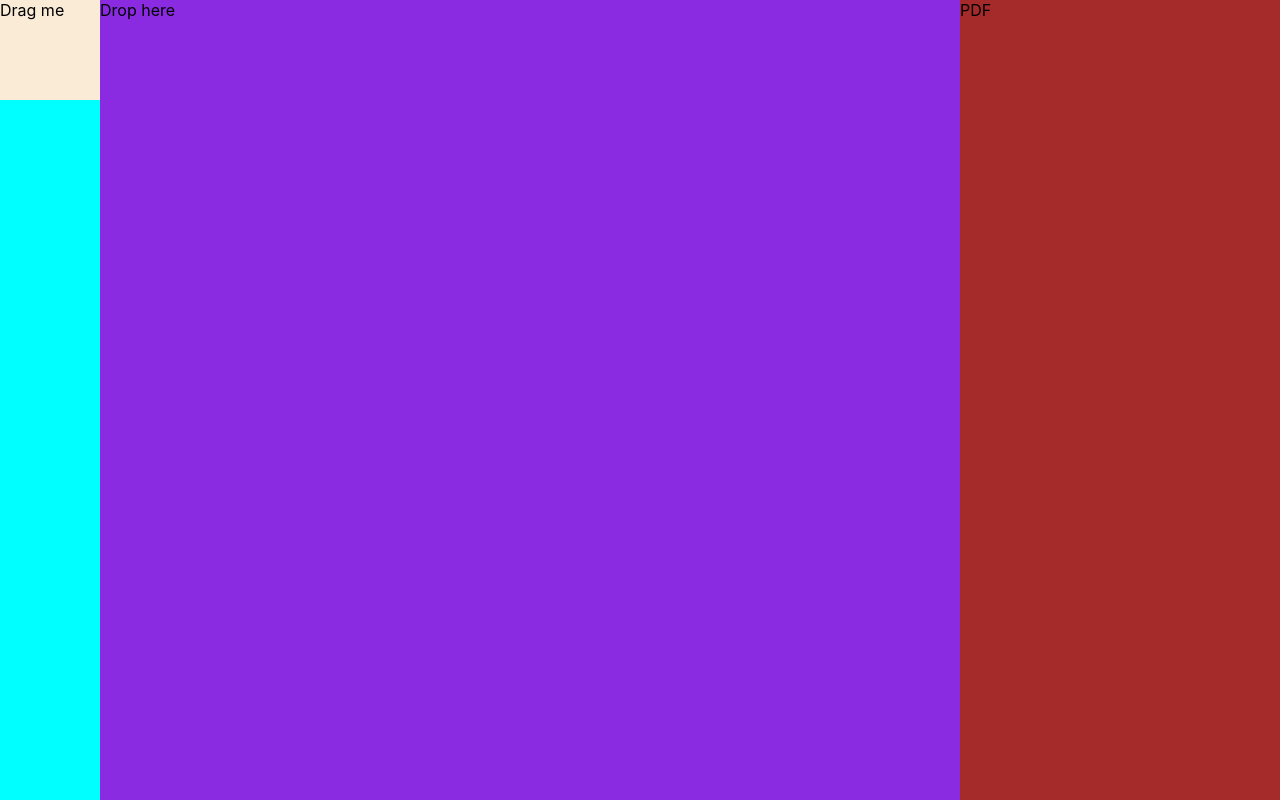
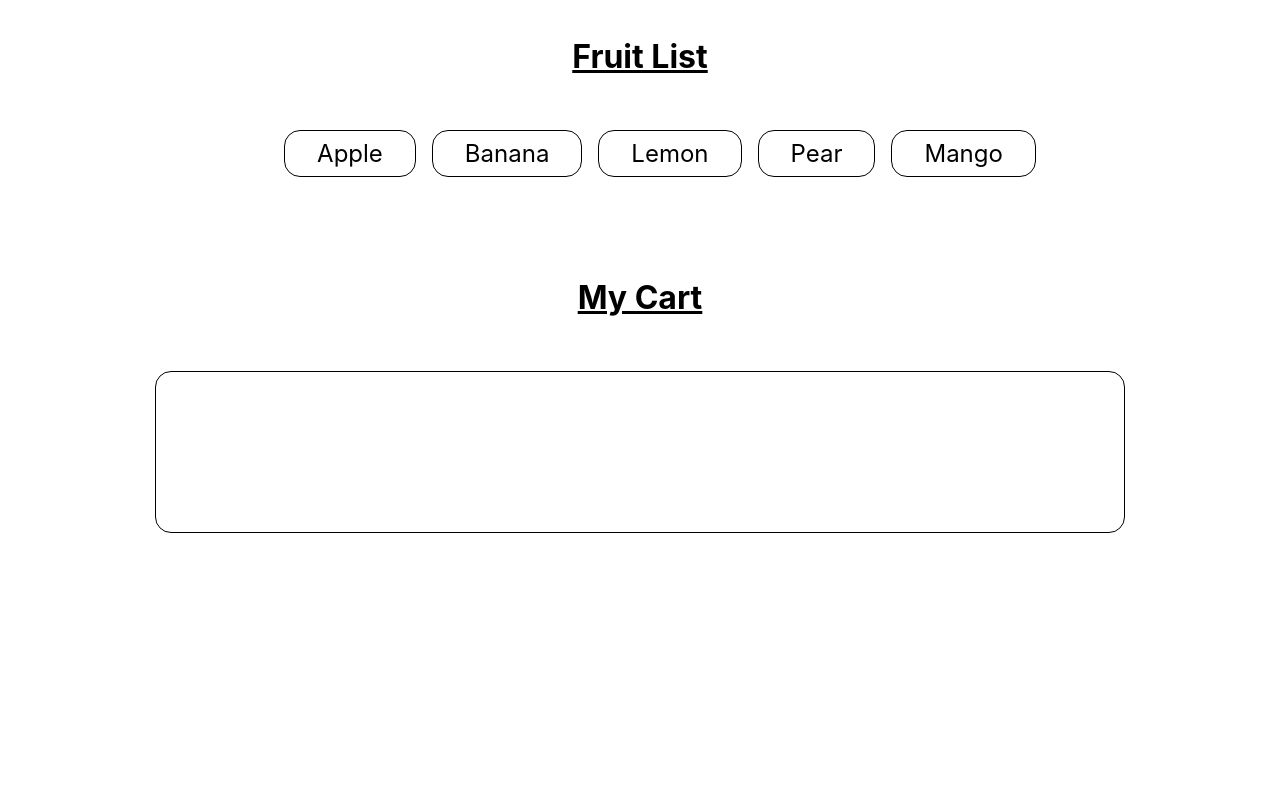
Before and after one commit to johan-uqac/hackathon-web, a React (Create React App) app in the folder hackaton-web/: page / in a window 1280 px wide. Built offline with nearby package versions, Linux system fonts and the light colour scheme.

Commit message:
Add base project that works

```diff
--- a/hackaton-web/src/App.css
+++ b/hackaton-web/src/App.css
@@ -1,34 +1,35 @@
-.App {
-  width: 100%;
-  height: 800px;
+.main {
   display: flex;
+  flex-direction: column;
+  align-items: center;
+  gap: 4rem;
+  padding: 1rem;
 }
 
-.inputsDiv {
-  flex: 3;
+.fruit-list-section {
   display: flex;
-  background-color: aqua;
+  flex-direction: column;
+  align-items: center;
+  gap: 1rem;
+}
+.fruit-list-section > h1 {
+  text-decoration: underline;
 }
 
-.pdfDiv {
-  flex: 1;
-  background-color: brown;
+.fruit-list {
+  display: flex;
+  justify-content: center;
+  width: 100%;
+  gap: 1rem;
 }
 
-.draggable {
-  width: 100px;
-  height: 100px;
-  background-color: red;
-  position: absolute;
-  z-index: 9;
+.cart-section {
+  display: flex;
+  flex-direction: column;
+  align-items: center;
+  gap: 1rem;
+  width: 75%;
 }
-
-.droppableDiv {
-  flex: 1;
-  background-color: blueviolet;
+.cart-section > h1 {
+  text-decoration: underline;
 }
-
-.draggableList {
-  flex: 1;
-  background-color: blue;
-}
--- a/hackaton-web/src/App.tsx
+++ b/hackaton-web/src/App.tsx
@@ -1,42 +1,39 @@
-import './App.css';
+import { DndContext, DragEndEvent } from "@dnd-kit/core";
+import { useState } from "react";
+import "./App.css";
+import CartDroppable from "./Droppable";
+import FruitDraggable from "./Components/Draggables/Draggable";
 
-import {DndContext} from '@dnd-kit/core';
+const App = () => {
+  const fruits = ["Apple", "Banana", "Lemon", "Pear", "Mango"];
+  const [cartItems, setCartItems] = useState<string[]>([]);
 
-import Draggable from './Components/Draggables/Draggable';
-import Droppable from './Droppable';
-import { useState } from 'react';
-
-function App() {
-  const [isDropped, setIsDropped] = useState(false);
-  const draggableMarkup = (
-    <Draggable>Drag me</Draggable>
-  );
-
-  function handleDragEnd(event: any) {
-    if (event.over && event.over.id === 'droppable') {
-      setIsDropped(true);
-    }
-  }
+  const addItemsToCart = (e: DragEndEvent) => {
+    const newItem = e.active.data.current?.title;
+    if (e.over?.id !== "cart-droppable" || !newItem) return;
+    const temp = [...cartItems];
+    temp.push(newItem);
+    setCartItems(temp);
+  };
 
   return (
-    <div className="App">
-      <DndContext onDragEnd={handleDragEnd}>
-        <div className="inputsDiv">
-            <div className='draggablesList'>
-              {!isDropped ? draggableMarkup : null}
-            </div>
-            <div className='droppableDiv'>
-              <Droppable>
-                  {isDropped ? draggableMarkup : 'Drop here'}
-              </Droppable>
-            </div>
+    <DndContext onDragEnd={addItemsToCart}>
+      <main className="main">
+        <div className="fruit-list-section">
+          <h1>Fruit List</h1>
+          <ul className="fruit-list">
+            {fruits.map((fruit) => (
+              <FruitDraggable key={fruit}>{fruit}</FruitDraggable>
+            ))}
+          </ul>
         </div>
-      </DndContext>
-      <div className="pdfDiv">
-        <span>PDF</span>
-      </div>
-    </div>
+        <div className="cart-section">
+          <h1>My Cart</h1>
+          <CartDroppable items={cartItems} />
+        </div>
+      </main>
+    </DndContext>
   );
-}
+};
 
 export default App;
--- a/hackaton-web/src/Components/Draggables/Draggable.css
+++ b/hackaton-web/src/Components/Draggables/Draggable.css
@@ -1,5 +1,13 @@
-.draggable1 {
-    width: 100px;
-    height: 100px;
-    background-color: antiquewhite;
+.fruit-item {
+    border: 1px solid black;
+    padding: 0.5rem 2rem;
+    font-size: 1.5rem;
+    border-radius: 1rem;
+    background-color: white;
   }
+  .fruit-item:hover {
+    cursor: grab;
+  }
+  .fruit-item:active {
+    cursor: grabbing;
+  }
--- a/hackaton-web/src/Components/Draggables/Draggable.tsx
+++ b/hackaton-web/src/Components/Draggables/Draggable.tsx
@@ -1,19 +1,29 @@
-import React from 'react';
-import {useDraggable} from '@dnd-kit/core';
-import "./Draggable.css";
+import { useDraggable } from "@dnd-kit/core";
+import { FC } from "react";
+import "./Draggable.css"
+import { CSS } from "@dnd-kit/utilities";
 
-export default function Draggable(props: any) {
-  const {attributes, listeners, setNodeRef, transform} = useDraggable({
-    id: 'draggable',
+interface IFruitDraggable {
+  children: string;
+}
+
+const FruitDraggable: FC<IFruitDraggable> = (props) => {
+  const { attributes, listeners, setNodeRef, transform } = useDraggable({
+    id: props.children,
+    data: { title: props.children }
   });
-  const style = transform ? {
-    transform: `translate3d(${transform.x}px, ${transform.y}px, 0)`,
-  } : undefined;
-
 
   return (
-    <div ref={setNodeRef} style={style} {...listeners} {...attributes} className='draggable1'>
+    <div
+      ref={setNodeRef}
+      className="fruit-item"
+      style={{ transform: CSS.Translate.toString(transform) }}
+      {...attributes}
+      {...listeners}
+    >
       {props.children}
     </div>
   );
-}
+};
+
+export default FruitDraggable;
--- /dev/null
+++ b/hackaton-web/src/Droppable.css
@@ -0,0 +1,19 @@
+.cart {
+    display: flex;
+    padding: 1rem;
+    width: 100%;
+    min-height: 8rem;
+    border: 1px solid black;
+    border-radius: 1rem;
+    justify-content: center;
+    gap: 1rem;
+    flex-wrap: wrap;
+  }
+
+  .cart-item {
+    border: 1px solid black;
+    padding: 0.5rem 2rem;
+    font-size: 1.5rem;
+    border-radius: 1rem;
+    height: fit-content;
+  }
--- a/hackaton-web/src/Droppable.tsx
+++ b/hackaton-web/src/Droppable.tsx
@@ -1,18 +1,25 @@
-import React from 'react';
-import {useDroppable} from '@dnd-kit/core';
+import { useDroppable } from "@dnd-kit/core";
+import { FC } from "react";
+import "./Droppable.css";
 
-export default function Droppable(props: any) {
-  const {isOver, setNodeRef} = useDroppable({
-    id: 'droppable',
+interface ICartDroppable {
+  items: string[];
+}
+
+const CartDroppable: FC<ICartDroppable> = (props) => {
+  const { setNodeRef } = useDroppable({
+    id: "cart-droppable"
   });
-  const style = {
-    color: isOver ? 'green' : undefined,
-  };
-
 
   return (
-    <div ref={setNodeRef} style={style}>
-      {props.children}
-    </div>
+    <ul className="cart" ref={setNodeRef}>
+      {props.items.map((item, idx) => (
+        <div key={`${item}-${idx}`} className="cart-item">
+          {item}
+        </div>
+      ))}
+    </ul>
   );
-}
+};
+
+export default CartDroppable;
```
